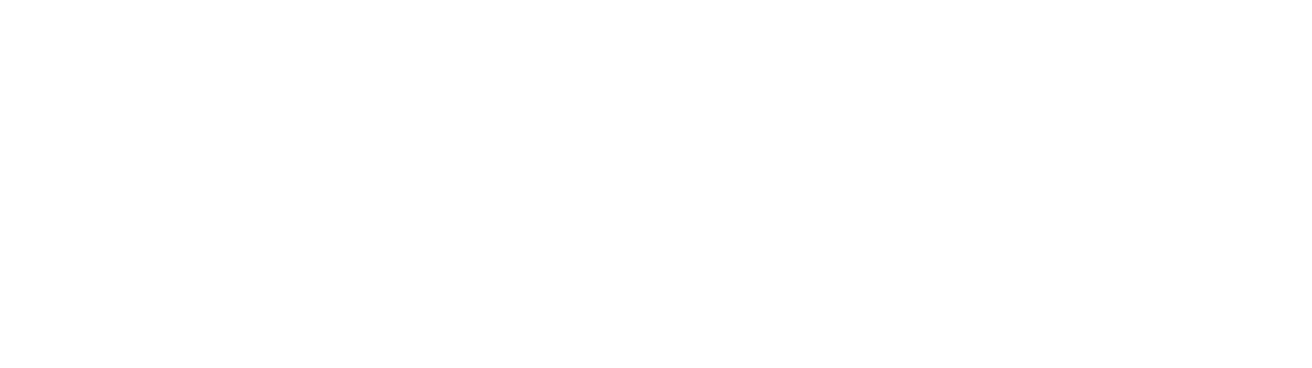
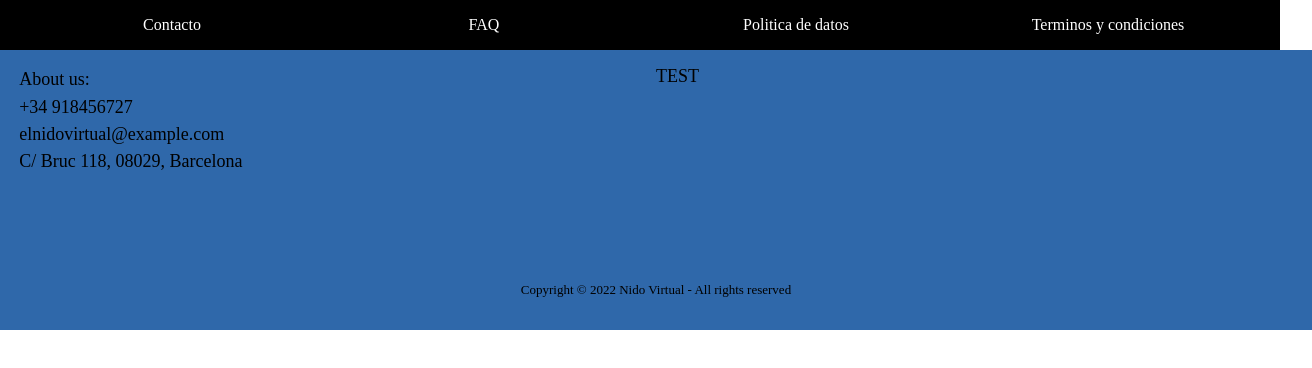
Before and after one commit to ginkgob/Buy-it, a plain HTML site: page index.html in a window 1280 px wide. Shown: the whole page, 1312 px wide, since content can reach past the window. Drawn offline with Linux system fonts and the light colour scheme.

Commit message:
add footer v.1

```diff
--- a/estilo.css
+++ b/estilo.css
@@ -0,0 +1,47 @@
+* {
+    margin: 0;
+    padding: 0;
+    box-sizing: border-box;
+}
+
+.contacto {
+    padding: 1rem;
+    background-color: black;
+    display: grid;
+    grid-template-columns: 25% 25% 25% 25% 25%;
+    text-align: center;
+}
+
+.names {
+    color: white;
+}
+
+.about {
+    width: fit-content;
+    height: 35vh;
+    font-size: large;
+    padding: 1rem;
+    display: grid;
+    grid-template-columns: 50% 50%;
+    background-color: rgb(47, 104, 170);
+}
+
+#leftbox {
+    width: 50vw;
+    height: 25vh;
+}
+
+.text {
+    padding: 0.2rem
+}
+
+#rightbox {
+    width: 50vw;
+    height: 25vh;
+}
+
+#bottombox {
+    grid-column: 1/3;
+    text-align: center;
+    font-size: small;
+}
--- a/index.html
+++ b/index.html
@@ -16,9 +16,39 @@
         <div class="image"></div>
         <div class="image"></div>
     </section>
-    <script src="./accion.js"></script>
     </body>
     <footer>
-
+        <section id="footer">
+            <section class="contacto">
+                <p class="names">
+                    Contacto
+                </p>
+                <p class="names">
+                    FAQ
+                </p>
+                <p class="names">
+                    Politica de datos
+                </p>
+                <p class="names">
+                    Terminos y condiciones
+                </p>
+            </section>
+            <section class="about">
+                <div id="leftbox">
+                    <p class="text">About us:</p>
+                    <p class="text">+34 918456727</p>
+                    <p class="text">elnidovirtual@example.com</p>
+                    <p class="text">C/ Bruc 118, 08029, Barcelona</p>
+                </div>
+                <div id="rightbox">
+                    <!--Social Media buttons-->
+                    <p>TEST</p>
+                </div>
+                <div id="bottombox">
+                    <p>Copyright © 2022 Nido Virtual - All rights reserved</p>
+                </div>
+            </section>
+        </section>
     </footer>
+    <script src="./accion.js"></script>
 </html>
```
Also changed, not shown: img/playstation logo.png (added).
